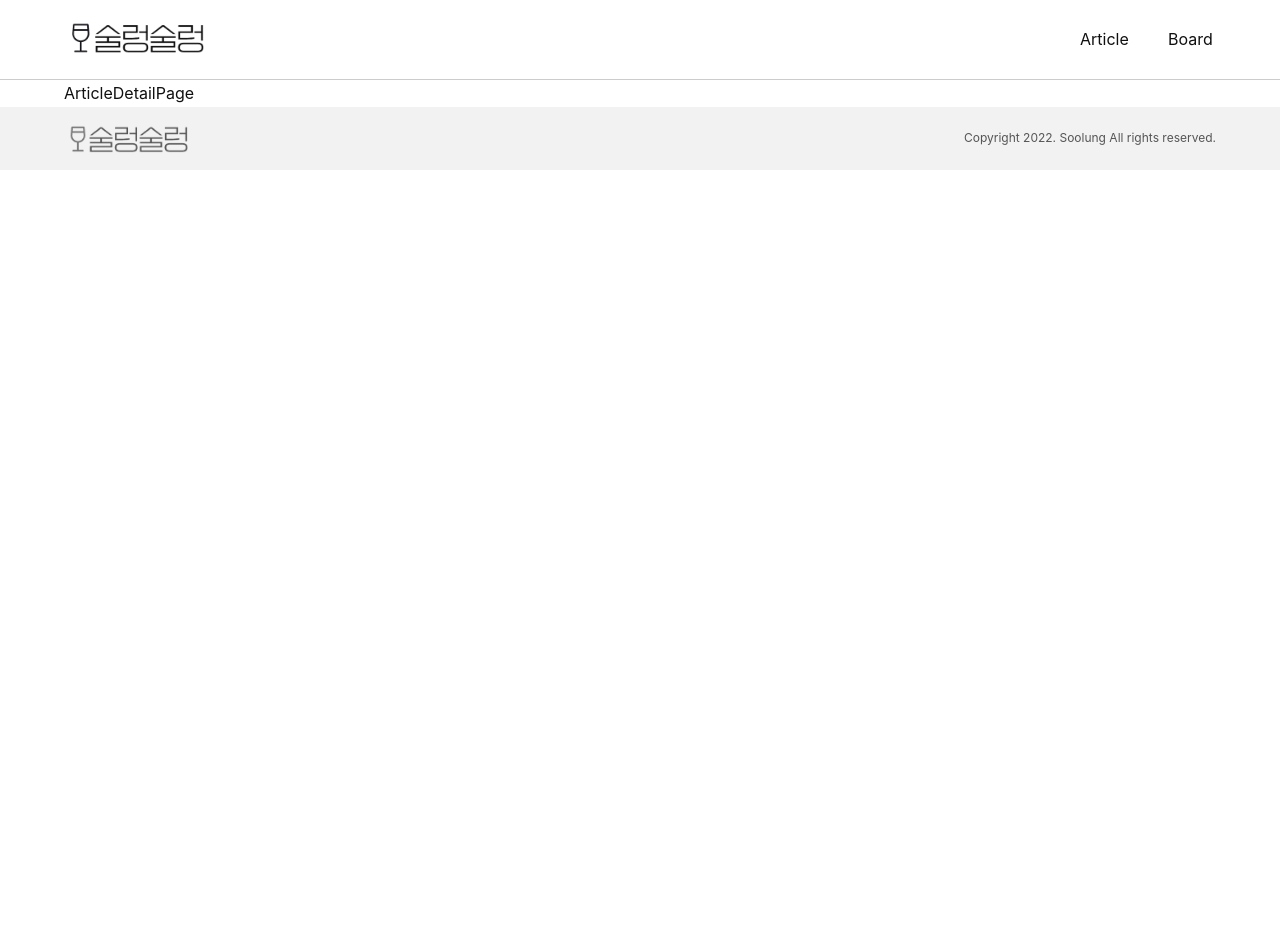
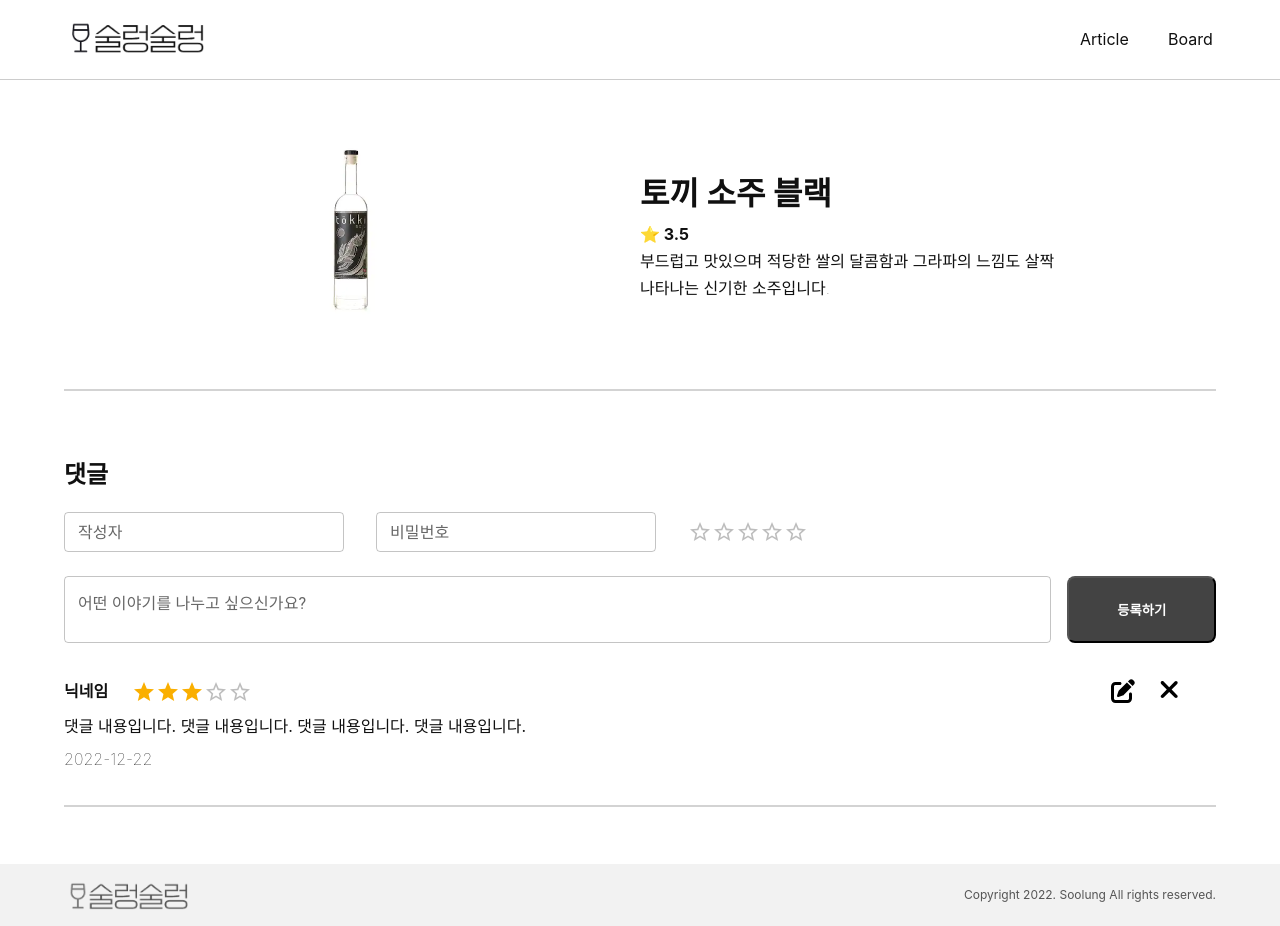
Before and after one commit to 5zzolago/Soolung-project, a React (Create React App) app: page /article/1 in a window 1280 px wide. Before the commit the page ends 800 px from the top, so only its background shows below. Built offline with nearby package versions, Linux system fonts and the light colour scheme.

Commit message:
feat. add ArticleDetailPage

```diff
--- a/src/pages/ArticleDetailPage.jsx
+++ b/src/pages/ArticleDetailPage.jsx
@@ -1,7 +1,20 @@
 import React from "react";
+import ArticleDetailHeader from "../components/article/ArticleDetailHeader";
+import ArticleDetailCommentWrite from "../components/article/ArticleDetailCommentWrite";
+import styled from "styled-components";
 
 const ArticleDetailPage = () => {
-  return <div>ArticleDetailPage</div>;
+  return (
+    <ArticleDetailWrap>
+      <ArticleDetailHeader />
+      <ArticleDetailCommentWrite />
+    </ArticleDetailWrap>
+  );
 };
 
+const ArticleDetailWrap = styled.div`
+  width: 100%;
+  height: 90vh;
+`;
+
 export default ArticleDetailPage;
```
